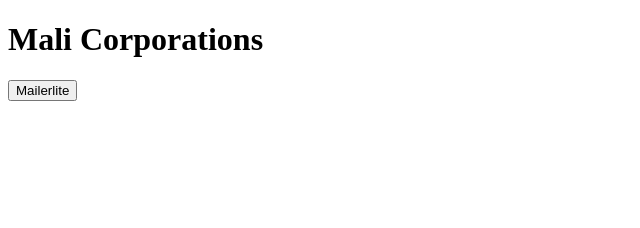
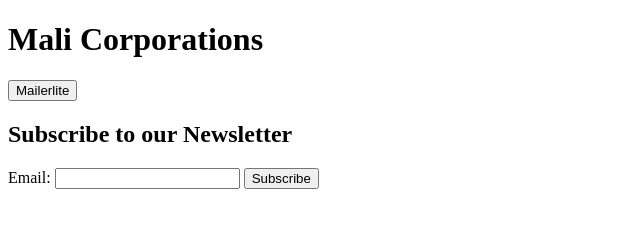
Before and after one commit to Bolujxl/collab, a plain HTML site: page index.htm in a window 1280 px wide. Shown: the whole page, without its empty margins (0-640 px from the left). Drawn offline with Linux system fonts and the light colour scheme.

Commit message:
loginform & JS

```diff
--- a/index.htm
+++ b/index.htm
@@ -14,5 +14,14 @@
         </button>
     </div>
 
+    <div class="form">
+        <h2>Subscribe to our Newsletter</h2>
+        <form action="https://example.com/subscribe" method="post">
+            <label for="email">Email:</label>
+            <input type="email" id="email" name="email" required>
+            <button type="submit">Subscribe</button>
+        </form>
+    </div>
+
 </body>
 </html>
--- /dev/null
+++ b/index.js
@@ -0,0 +1 @@
+console.log("Javascript is networked properly");
```
